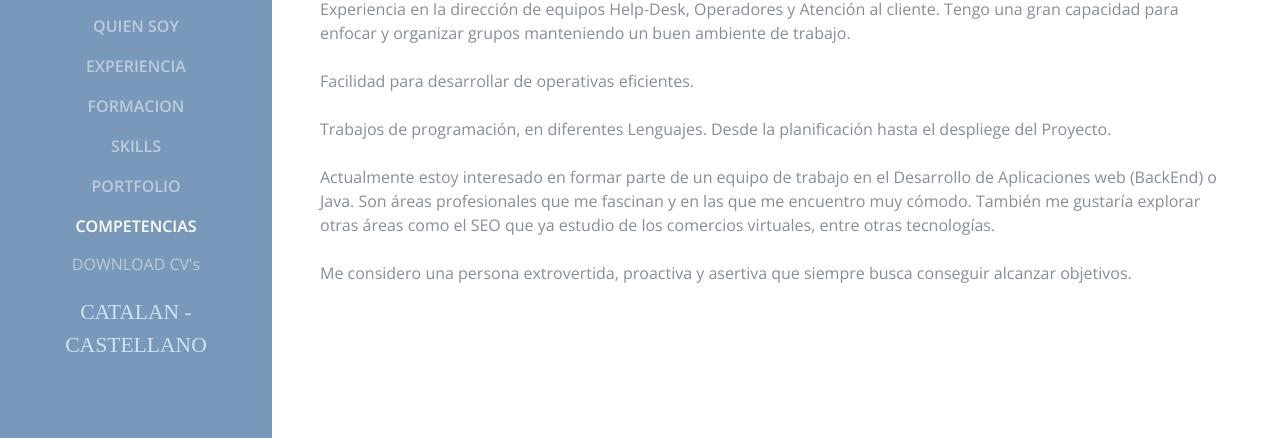
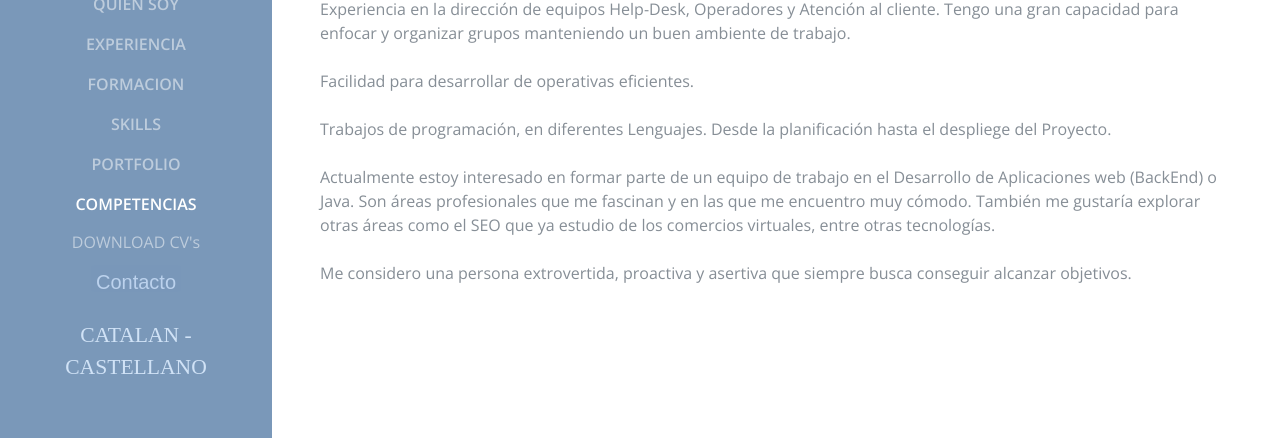
Before and after one commit to Shmarte1970/CVPedroRios, a website: page index.html in a window 1280 px wide. Shown: the part 359-797 px from the top of the page. Drawn offline with nearby package versions, Linux system fonts and the light colour scheme; a web font is replaced by a local one.

Commit message:
Con boton en el menu

```diff
--- a/css/contac-float.css
+++ b/css/contac-float.css
@@ -45,6 +45,29 @@ body {
 .contenedor article .btn-abrir-popup:hover {
 	background: rgba(94,125,227, .9);
 }
+
+.boton-contacto-menu{
+	padding: 2px 5px 25px 5px;
+	margin-top: 15px;
+	height: 20px;
+	border: none;
+	color: #bcd2ed;
+	background: rgb(122, 152, 185, 0.8);
+	border-radius: 3px;
+	font-family: 'Montserrat', sans-serif;
+	font-size: 20px;
+	cursor: pointer;
+	transition: .3s ease all;
+	cursor: pointer;
+}
+
+.boton-contacto-menu:hover{
+	color:#dde5ed;
+
+}
+
+
+
 
 /* ------------------------- */
 /* POPUP */
--- a/css/resume.css
+++ b/css/resume.css
@@ -65,6 +65,7 @@ h2 {
   text-transform: uppercase;
 }
 
+
 @media (min-width: 992px) {
   #sideNav {
     text-align: center;
@@ -104,6 +105,8 @@ h2 {
     display: block;
   }
 }
+
+
 
 section.resume-section {
   border-bottom: 1px solid #dee2e6;
--- a/index.html
+++ b/index.html
@@ -158,9 +158,10 @@
                 </ul>
               </li>
             </ul>
+
           </nav>
 
-
+          <button id="btn-abrir-popup" class="boton-contacto-menu">Contacto</button>
 
 
         </li>
```
